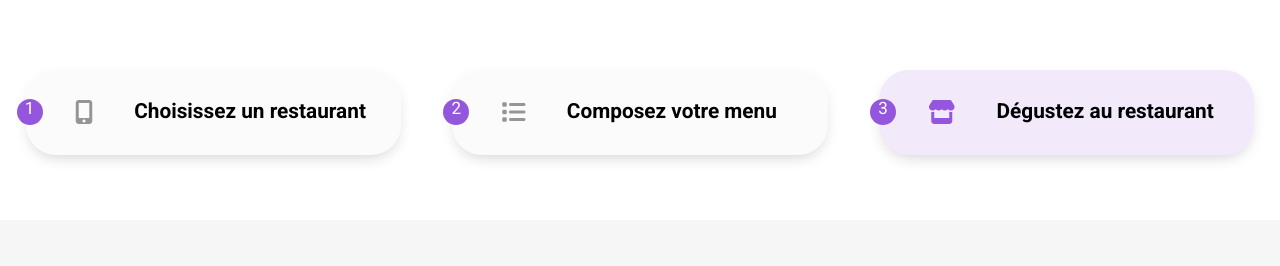
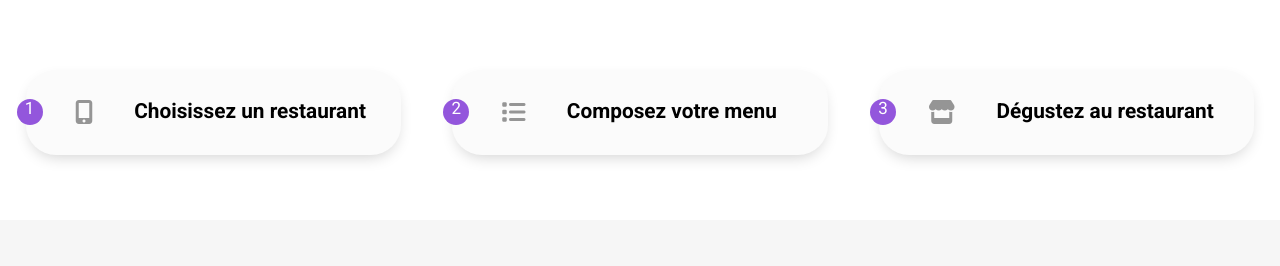
Before and after one commit to BarbaraBZBS/p3_BBZBS_ohmyfood, a website: page index.html in a window 1280 px wide. Shown: the part 534-800 px from the top of the page. Drawn offline with nearby package versions, Linux system fonts and the light colour scheme; a web font is replaced by a local one.

Commit message:
card hover modifs

```diff
--- a/sass/pages/_homepage.scss
+++ b/sass/pages/_homepage.scss
@@ -97,6 +97,7 @@
     }
 }
 .pres-section__card {
+    cursor: pointer;
     display: flex;
     flex-direction: row;
     background: $color-llgrey;
@@ -112,6 +113,12 @@
     box-shadow: map-get($box-shadow, crd);
     @include ldevice {
         margin: 2%;
+    }
+    &:hover {
+        background: lighten($color: $color-primary, $amount: 35);
+        .card__icon {
+            color: $color-primary;
+        }
     }
     .card__number {
         display: flex;
@@ -145,12 +152,6 @@
         display: flex;
         font-size: map-get($clamps, smfont-cl);
         font-weight: 600;
-    }
-    &:nth-child(3) {
-        background: lighten($color: $color-primary, $amount: 35);
-        .card__icon {
-            color: $color-primary;
-        }
     }
 }
 
--- a/sass/pages/_menupages.scss
+++ b/sass/pages/_menupages.scss
@@ -165,7 +165,7 @@
                 display: flex;
                 flex-direction: column;
                 padding: 5px 15px;
-                /*max-width: 300px;*/
+
                 overflow: hidden;
                 text-overflow: ellipsis;
                 @include mmobile-only {
@@ -193,7 +193,7 @@
                 }
             }
             .card__mealprice {
-                /*position: relative;*/
+
                 margin: 0;
                 width: 60px;
                 min-width: 60px;
```
Also changed, not shown: css/prefixed/style.css, css/style.css, 1 other file.
